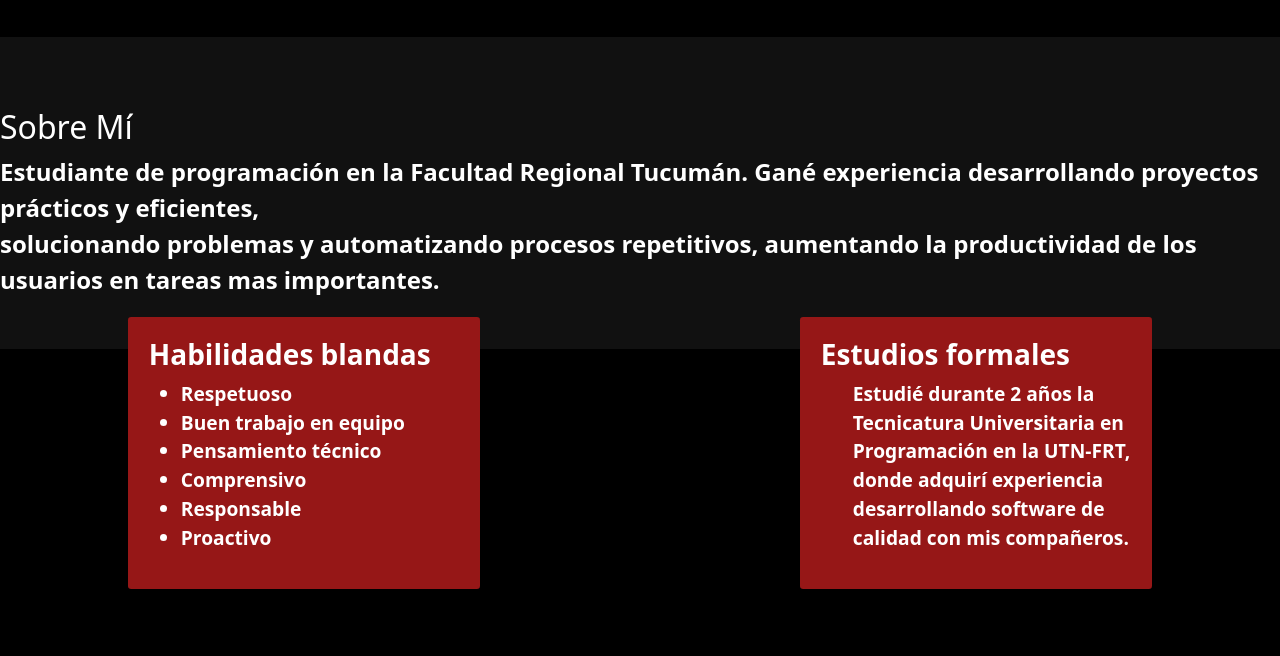
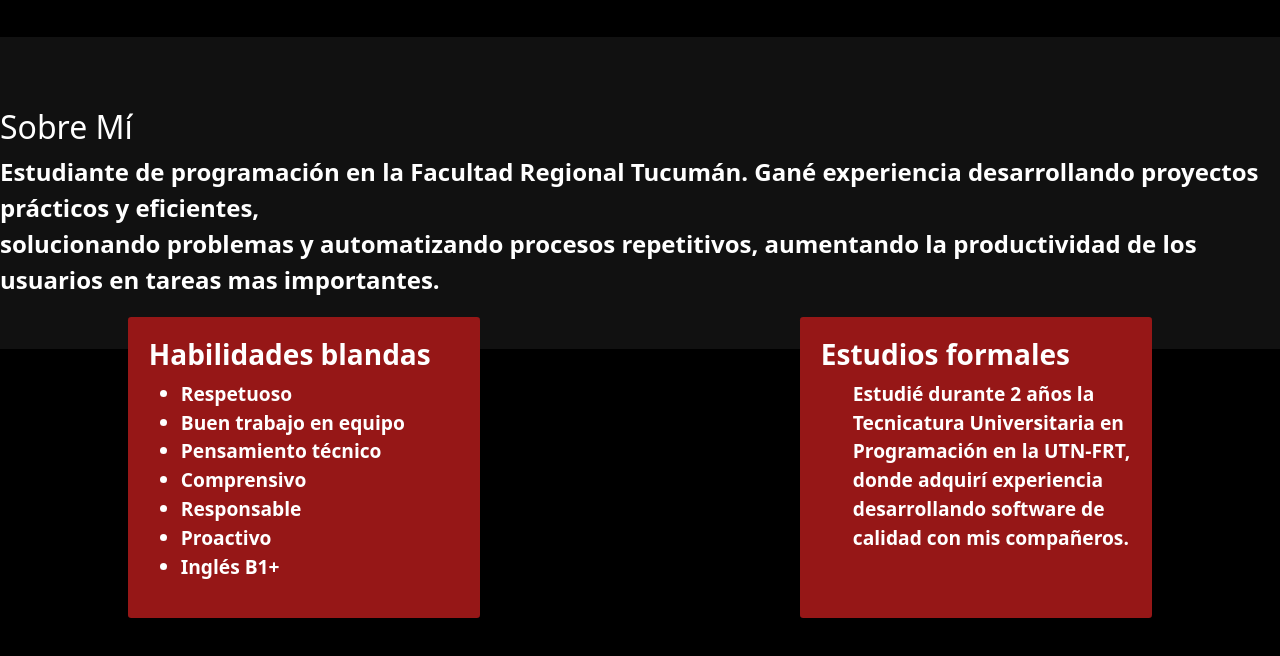
Before and after one commit to MaxiSama12/portfolio-react, a React (Create React App) app: page / in a window 1280 px wide. Shown: the part 637-1293 px from the top of the page. Built offline with nearby package versions, Linux system fonts and the light colour scheme.

Commit message:
Se agregó Inglés B1+ a las cualidades

```diff
--- a/src/components/SoftSkills.jsx
+++ b/src/components/SoftSkills.jsx
@@ -1,4 +1,4 @@
-import Card from 'react-bootstrap/Card';
+
 
 function BgColorExample() {
   return (
@@ -12,7 +12,8 @@ function BgColorExample() {
                 'Pensamiento técnico',
                 'Comprensivo',
                 'Responsable',
-                'Proactivo'
+                'Proactivo',
+                'Inglés B1+'
               ].map((cualidades) => (
 
                 <li><b>{cualidades}</b></li>
```
